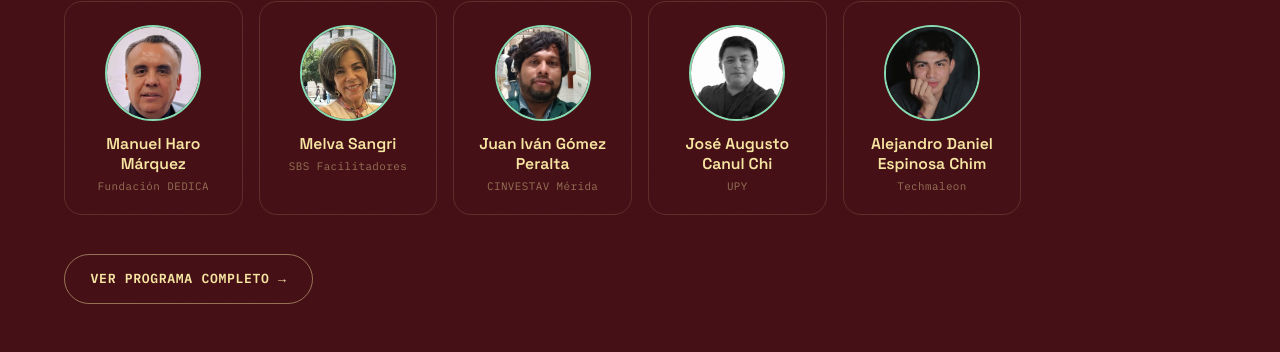
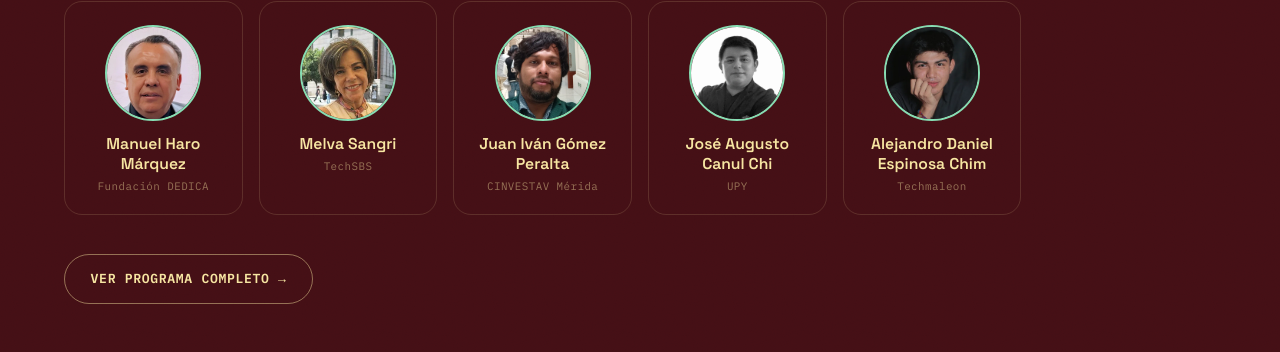
Before and after one commit to datostadamx/datostadamx.github.io, a Jekyll site: the page built from index.html, in a window 1280 px wide and 900 px high, scrolled down 7460 px. Shown: the part 101-453 px from the top of the window. Built offline with Jekyll 4.4.1, drawn with Linux system fonts in a browser that asks for light colours.

Commit message:
Show TechSBS as Melva Sangri's organization
Co-Authored-By: Claude Opus 5.5 <noreply@anthropic.com>

```diff
--- a/_data/lineup.yml
+++ b/_data/lineup.yml
@@ -188,7 +188,7 @@ speakers:
     audience: [estudiantes, tecnicos, academia, comunidad]
   melva-sangri:
     name: "Melva Sangri"
-    org: "SBS Facilitadores"
+    org: "TechSBS"
     photo: "melva-sangri.webp"
     bio: "Melva Sangri es Coach Ejecutiva PCC certificada por la International Coaching Federation (ICF), Team Coach, conferencista y facilitadora máster, especializada en desarrollo de liderazgo, transformación cultural y aprendizaje organizacional. Ha acompañado a líderes y equipos de organizaciones nacionales e internacionales en el desarrollo de competencias, liderazgo e influencia. Es fundadora de Mamá Digital, forma parte de SBS Facilitadores y recibió un Doctorado Honoris Causa por su contribución al liderazgo de las mujeres en la tecnología."
     level: ninguno
```
